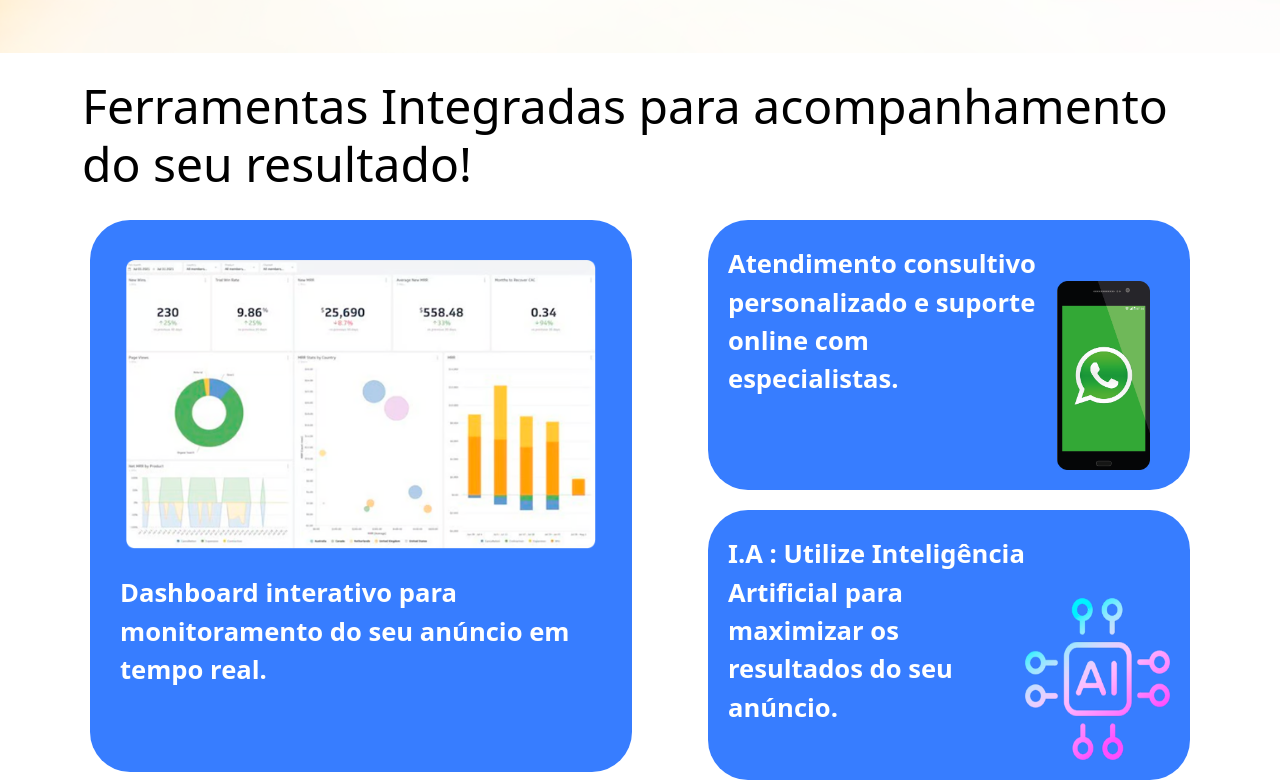
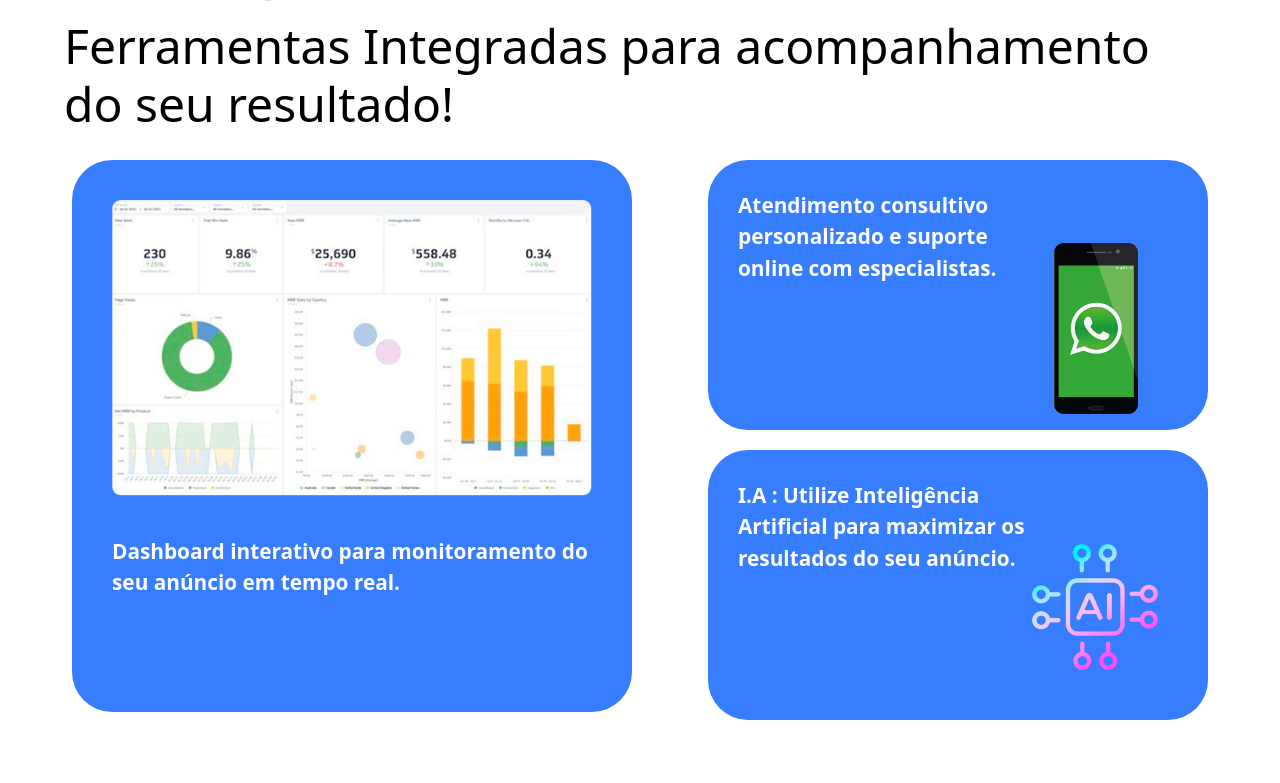
Before and after one commit to Adriel-Vinicius/Get_Hook, a website: page index.html in a window 1280 px wide. Shown: the part 1003-1786 px from the top of the page. Drawn offline with nearby package versions, Linux system fonts and the light colour scheme.

Commit message:
finalização da section 3

```diff
--- a/index.html
+++ b/index.html
@@ -13,6 +13,7 @@
 </head>
 <body>
     <!-- HEADER -->
+
     <header>
         <nav class="navbar">
 
@@ -84,14 +85,15 @@
 
     </div>
     <!-- CARDS -->
-    <div class="container mt-4 container-section" >
+    <section class="alinhar-itens">
+        <div class="mt-4 container-section" >
             <div class="titulo-secao-cards h2">Ferramentas Integradas para acompanhamento <br> do seu resultado!</div>
             <div class="row g-3 container-main">
 
                 <div class="col-md-6">
                     <div class="card custom-card card-1" id="card-1">
                         <img src="img/img-seção/planilha.png" class="card-img-top" alt="Dashboard">
-                    <div class="card-body">
+                        <div class="card-body card-body-card-1">
                             <p><strong>Dashboard</strong> interativo para monitoramento do seu anúncio <strong>em tempo real.</strong></p>
 
                         </div>
@@ -113,6 +115,7 @@
                 </div>
             </div>
         </div>
+    </section>
 
     <!-- NAVEGAÇÃO -->
 
--- a/styles.css
+++ b/styles.css
@@ -122,7 +122,7 @@ h1.titulo {
     font-size: 22px;
     font-weight: bold;
     color: #ffffff;
-    padding: 5px 0px;
+    padding: 0px;
     text-align: center;
 }
 
@@ -184,11 +184,13 @@ strong {
     background-color: #E5E5E5;
     height: 500px;
     border-radius: 40px;
+    margin: 0px;
 }
 
 .card-solucoes {
     width: 80%;
     margin: auto;
+    margin: 0%;
 }
 
 .nav-item {
@@ -214,10 +216,6 @@ strong {
     border-color: #E5E5E5 !important;
 }
 
-h3, p, a.btn {
-    margin: 30px;
-}
-
 span {
     color: #000000;
     font-weight: bolder;
@@ -228,12 +226,12 @@ span {
 }
 
 .alinhar-itens {
-    margin: 0%;
+    width: 90%;
+    padding: 0%;
     display: flex;
     justify-content: center;
+    margin: auto;
 }
-
-
 
 
 
@@ -253,6 +251,12 @@ span {
     .yt-logo{left: 150px; top: -10px; display: none;}
 
     /* CARDS 1*/
+
+    .card-body p {
+        font-size: 1.1em;
+    }
+
+
 
     .col-md-6 {
         width: 90%;
@@ -285,9 +289,15 @@ span {
     }
 
     img.wwp {
+        width: 70px;
+        height: 140px;
+        margin: 20px;
+    }
+
+    img.ia {
         width: 100px;
-        height: 70%;
-        margin: 20px;
+        height: 100px;
+        margin: 20px 0px 0px;
     }
 
     .card-img-top {
@@ -338,7 +348,6 @@ span {
 @media only screen and (min-width: 992px) {
 
     h1.titulo {
-        background-color: #0d57c5c7;
         font-size: 3em;
         width: 80vw;
     }
@@ -357,10 +366,6 @@ span {
 
     /* CARD */
 
-    .card-body p {
-        text-align: left;
-        margin: 20px 0px 0px 20px;
-    }
 
 
     .titulo-secao-cards {
@@ -368,52 +373,72 @@ span {
         font-size: 2.5em;
     }
 
+    .container-section {
+        margin: 0%;
+        width: 100%;
+        padding: 0%;
+    }
+
     .container-main {
-        margin: auto;
-        height: 500px;
-        width: 960px;
+        height: 100%;
+        width: 100%;
+        margin: 0%;
         display: flex;
         justify-content: space-between;
+    }
 
-    }
+
 
     .col-md-6 {height: 600px; margin: 0%;}
 
     img.wwp {
-        width: 100px;
-        height: 70%;
+        width: 70px;
+        height: 50%;
         margin: 20px;
-        margin-right: 40px;
         align-self: flex-end;
     }
 
     img.ia {
-        width: 30%;
-        height: 60%;
-        margin: 0px 20px 20px 0px;
+        width: 100px;
+        height: 100px;
+        margin: 0px;
         align-self: flex-end;
     }
 
-    .custom-card {
-        padding: 0%;}
+    .custom-card {padding: 0%;}
 
     .card-body{
         display: flex;
         justify-content: space-between;
+        padding: 30px;
+    }
+
+    .card-body p {
+        text-align: left;
+        font-size: 1.1em;
         padding: 0%;
     }
+
+
+
 
     .card-img-top {
         max-width: 90%;
         margin-top: 30px;
     }
 
-    #card-1{height: 92%;}
+    #card-1 {height: 92%;}
 
-    #card-2 {margin-bottom: 0px;height: 45%; margin-left: 60px;}
+    #card-2 {margin-bottom: 0px; height: 45%; margin-left: 60px;}
 
-    #card-3 {margin-top: 0px;height: 45%;
-margin-left: 60px;}
+    #card-3 {margin-top: 0px; height: 45%; margin-left: 60px;}
+
+
+    /* SOLUÇOES -----------------------------------*/
+
+    .card-solucoes {
+        width: 100%;
+    }
 
 }
 
@@ -421,10 +446,20 @@ margin-left: 60px;}
 @media only screen and (min-width: 1200px) {
 
     h1.titulo {
-        background-color: #8da11f00;
         font-size: 3.3em;
         width: 80vw;
     }
+
+    .img-portais {
+        background-image: url(img/alguns\ portais.png);
+        height: 460px;
+        margin: 20px 0px;
+        background-repeat: no-repeat;
+        background-size: contain;
+        background-position: center;
+    }
+
+
 
     .main-image {height: 950px;}
 
@@ -443,7 +478,17 @@ margin-left: 60px;}
     /* CARDS */
 
     .card-body p {
-        font-size: 1.6em;
+        font-size: 1.3em;
+    }
+
+    .card-1 .card-body p {
+        position: relative;
+        top: 40px;
+    }
+
+    .card-bod div {
+        display: flex;
+        align-items: flex-end;
     }
 
 
@@ -452,10 +497,6 @@ margin-left: 60px;}
         font-size: 3em;
     }
 
-    .container-section {
-        margin: auto;
-        width: 100%;
-    }
 
     .container-main {
         margin: auto;
@@ -464,8 +505,44 @@ margin-left: 60px;}
     }
 
     .card-img-top {
-        max-width: 90%;
-        margin-top: 30px;
+        max-width: 700px;
     }
 
+    .alinhar-itens {
+        max-width: 1500px;
+    }
+
+    .card-img-top {
+        max-width: 700px;
+        margin: 0%;
+        display: flex;
+        align-items: flex-start;
+    }
+
+    img.wwp {
+        width: 100px;
+        height: 70%;
+        margin: 20px;
+        margin-right: 40px;
+        align-self: flex-end;
+    }
+
+    img.ia {
+        width: 30%;
+        height: 60%;
+        margin: 0px 20px 20px 0px;
+        align-self: flex-end;
+    }
+
+    .card-1 .card-body {
+        padding: 0%;
+    }
+
+    #card-1{height: 92%; padding: 40px;}
+
+    #card-2 {margin-bottom: 0px;height: 45%; margin-left: 60px;}
+
+    #card-3 {margin-top: 0px;height: 45%;
+margin-left: 60px;}
+
 }
```
Lines whose indentation alone changed are shown as unchanged.
